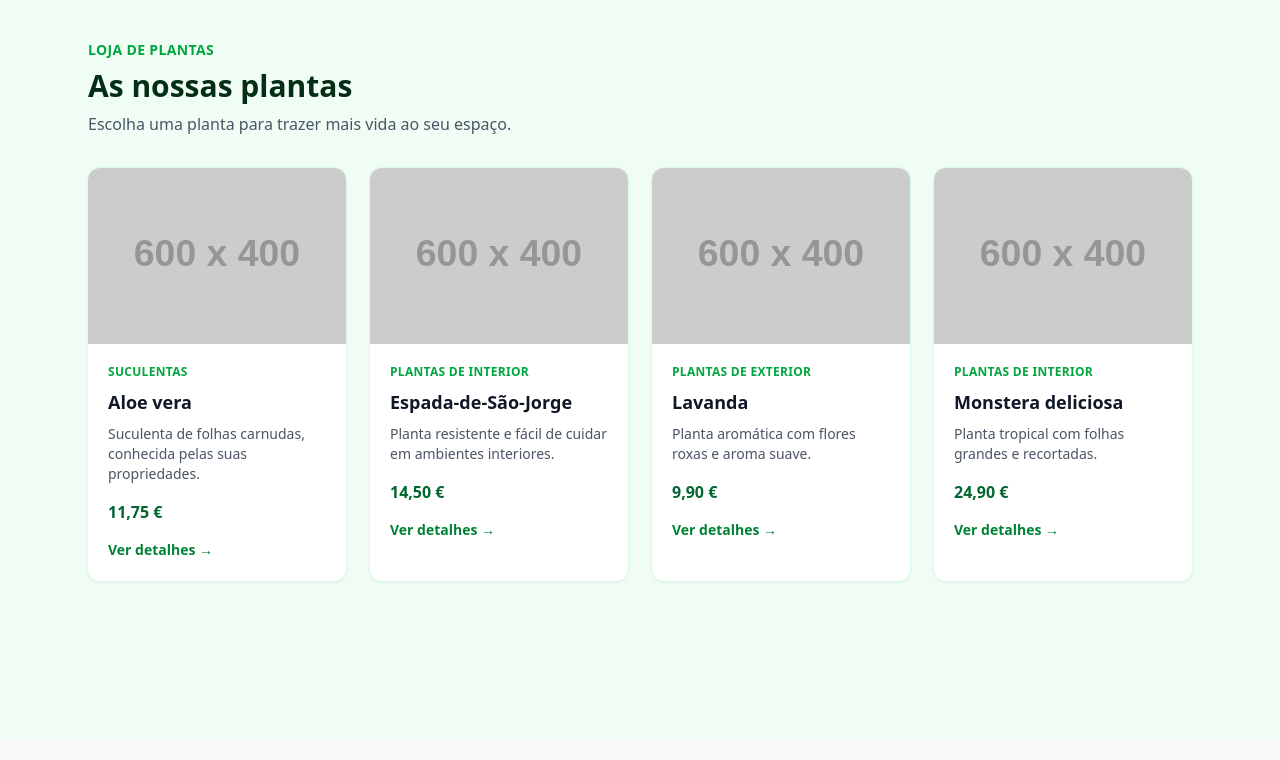
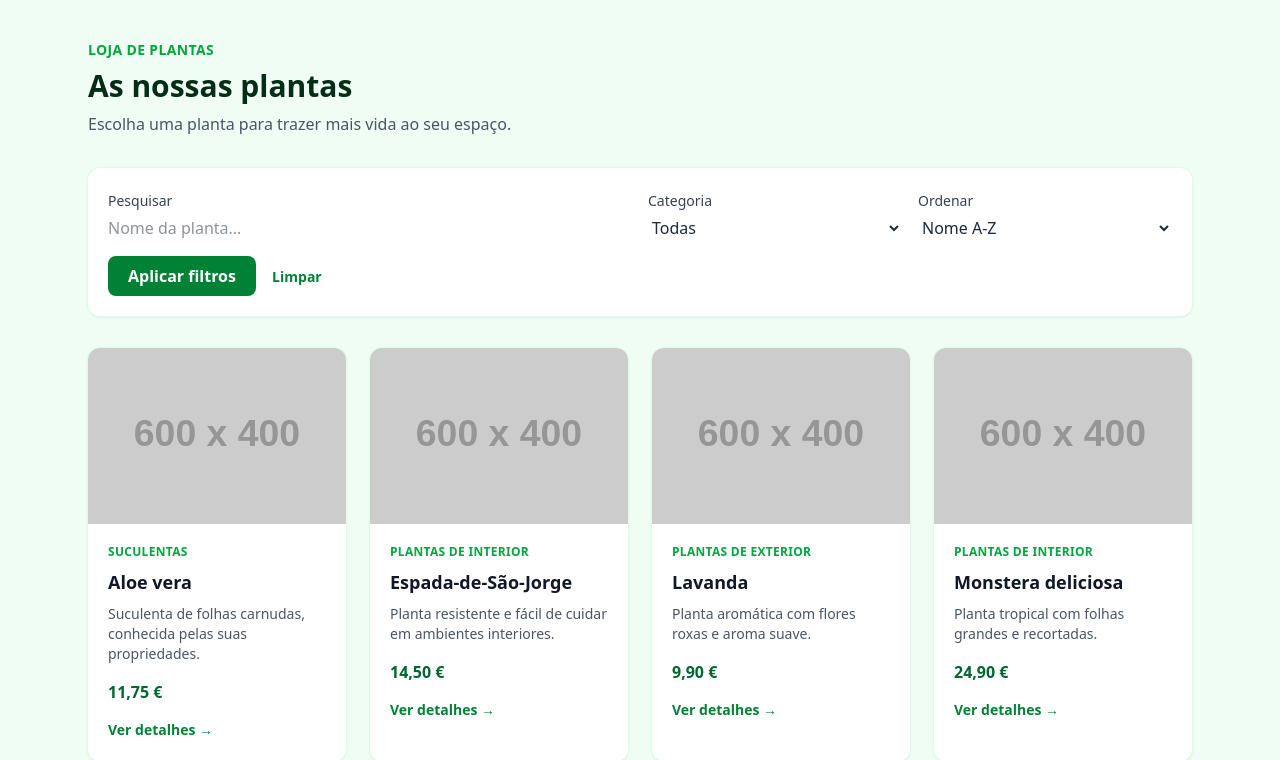
Before and after one commit to leonardoabreu546/projeto_loja_plantas, a Laravel app: page / in a window 1280 px wide. Shown: the part 61-821 px from the top of the page. Before the commit the page ends 644 px from the top, so only its background shows below. Run offline with Laravel 12, Linux system fonts and the light colour scheme; data comes from the database, SQL or seed files in the repository; grey boxes labelled with a size stand in for pictures from a placeholder-image service; style sheets or scripts are compiled from the project's sources; some libraries are stand-ins or nearby versions.

Commit message:
adicionar pesquisa e ordenação de plantas

```diff
--- a/app/Http/Controllers/PlantaController.php
+++ b/app/Http/Controllers/PlantaController.php
@@ -2,18 +2,44 @@
 
 namespace App\Http\Controllers;
 
+use App\Models\Categoria;
 use App\Models\Planta;
+use Illuminate\Database\Eloquent\Builder;
+use Illuminate\Http\Request;
 use Illuminate\View\View;
 
 class PlantaController extends Controller
 {
-    public function index(): View
+    public function index(Request $request): View
     {
+        $ordenacoes = [
+            'nome_asc' => ['nome', 'asc'],
+            'nome_desc' => ['nome', 'desc'],
+            'preco_asc' => ['preco', 'asc'],
+            'preco_desc' => ['preco', 'desc'],
+        ];
+
+        $ordenacaoSelecionada = $request->string('ordenar')->toString();
+        $ordenacao = $ordenacoes[$ordenacaoSelecionada] ?? $ordenacoes['nome_asc'];
+
         $plantas = Planta::with('categoria')
-            ->orderBy('nome')
+            ->when($request->filled('pesquisa'), function (Builder $query) use ($request): void {
+                $pesquisa = $request->string('pesquisa')->toString();
+
+                $query->where(function (Builder $query) use ($pesquisa): void {
+                    $query->where('nome', 'like', "%{$pesquisa}%")
+                        ->orWhere('nome_cientifico', 'like', "%{$pesquisa}%");
+                });
+            })
+            ->when($request->filled('categoria_id'), function (Builder $query) use ($request): void {
+                $query->where('categoria_id', $request->integer('categoria_id'));
+            })
+            ->orderBy($ordenacao[0], $ordenacao[1])
             ->get();
 
-        return view('plantas.index', compact('plantas'));
+        $categorias = Categoria::orderBy('nome')->get();
+
+        return view('plantas.index', compact('plantas', 'categorias', 'ordenacaoSelecionada'));
     }
 
     public function show(Planta $planta): View
--- a/resources/views/plantas/index.blade.php
+++ b/resources/views/plantas/index.blade.php
@@ -6,6 +6,42 @@
         <h1 class="mt-2 text-3xl font-bold text-green-950">As nossas plantas</h1>
         <p class="mt-2 text-gray-600">Escolha uma planta para trazer mais vida ao seu espaço.</p>
     </div>
+
+    <form method="GET" action="{{ route('plantas.index') }}" class="mb-8 grid gap-4 rounded-xl bg-white p-5 shadow-sm ring-1 ring-green-100 md:grid-cols-4">
+        <div class="md:col-span-2">
+            <label for="pesquisa" class="text-sm font-medium text-gray-700">Pesquisar</label>
+            <input id="pesquisa" name="pesquisa" type="search" value="{{ request('pesquisa') }}" placeholder="Nome da planta..." class="mt-1 w-full rounded-lg border-gray-300">
+        </div>
+
+        <div>
+            <label for="categoria_id" class="text-sm font-medium text-gray-700">Categoria</label>
+            <select id="categoria_id" name="categoria_id" class="mt-1 w-full rounded-lg border-gray-300">
+                <option value="">Todas</option>
+                @foreach ($categorias as $categoria)
+                    <option value="{{ $categoria->id }}" @selected((string) request('categoria_id') === (string) $categoria->id)>
+                        {{ $categoria->nome }}
+                    </option>
+                @endforeach
+            </select>
+        </div>
+
+        <div>
+            <label for="ordenar" class="text-sm font-medium text-gray-700">Ordenar</label>
+            <select id="ordenar" name="ordenar" class="mt-1 w-full rounded-lg border-gray-300">
+                <option value="nome_asc" @selected($ordenacaoSelecionada === 'nome_asc')>Nome A-Z</option>
+                <option value="nome_desc" @selected($ordenacaoSelecionada === 'nome_desc')>Nome Z-A</option>
+                <option value="preco_asc" @selected($ordenacaoSelecionada === 'preco_asc')>Preço menor</option>
+                <option value="preco_desc" @selected($ordenacaoSelecionada === 'preco_desc')>Preço maior</option>
+            </select>
+        </div>
+
+        <div class="md:col-span-4">
+            <button type="submit" class="rounded-lg bg-green-700 px-5 py-2 font-semibold text-white hover:bg-green-800">
+                Aplicar filtros
+            </button>
+            <a href="{{ route('plantas.index') }}" class="ml-3 text-sm font-semibold text-green-700 hover:text-green-900">Limpar</a>
+        </div>
+    </form>
 
     <div class="grid gap-6 sm:grid-cols-2 lg:grid-cols-4">
         @forelse ($plantas as $planta)
```
